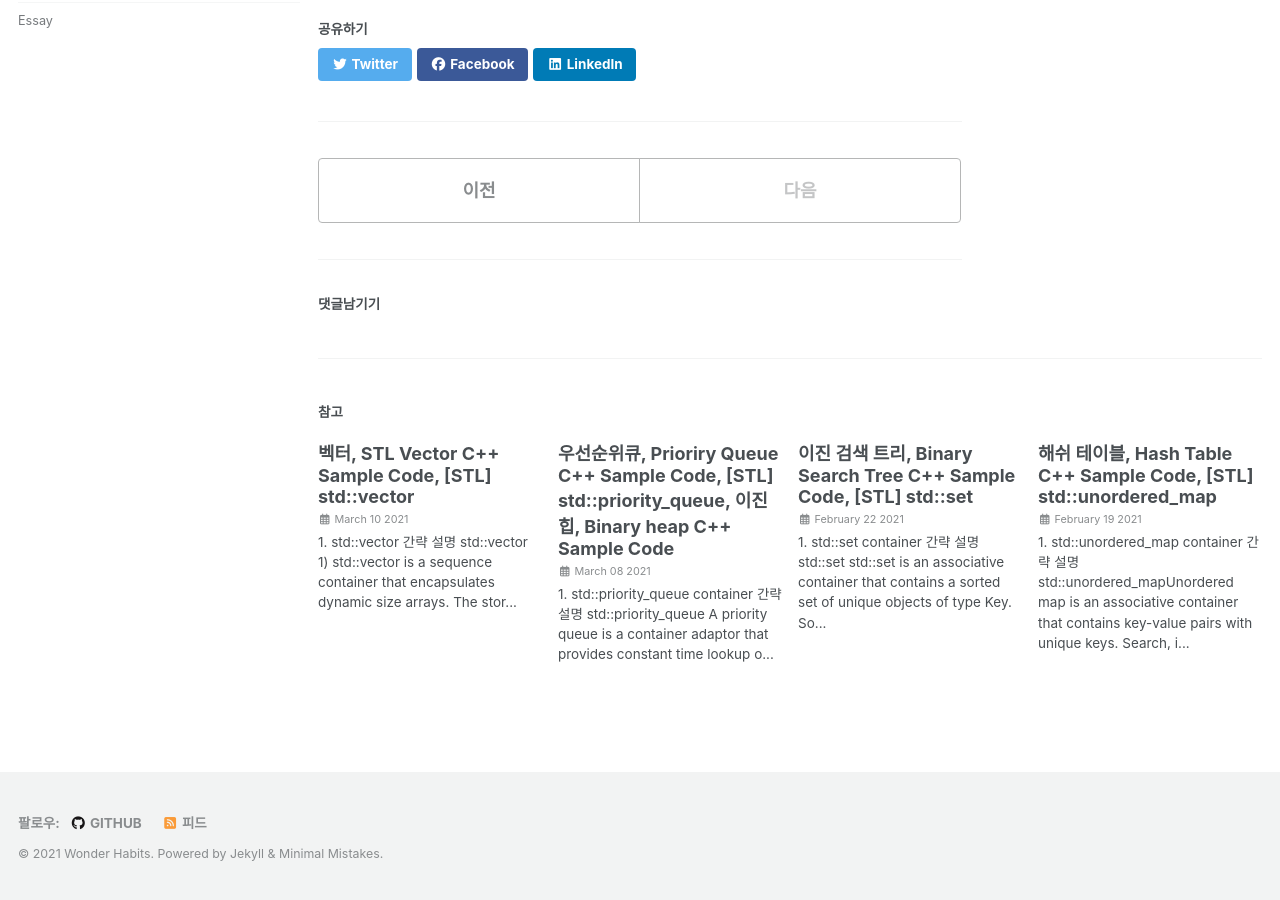
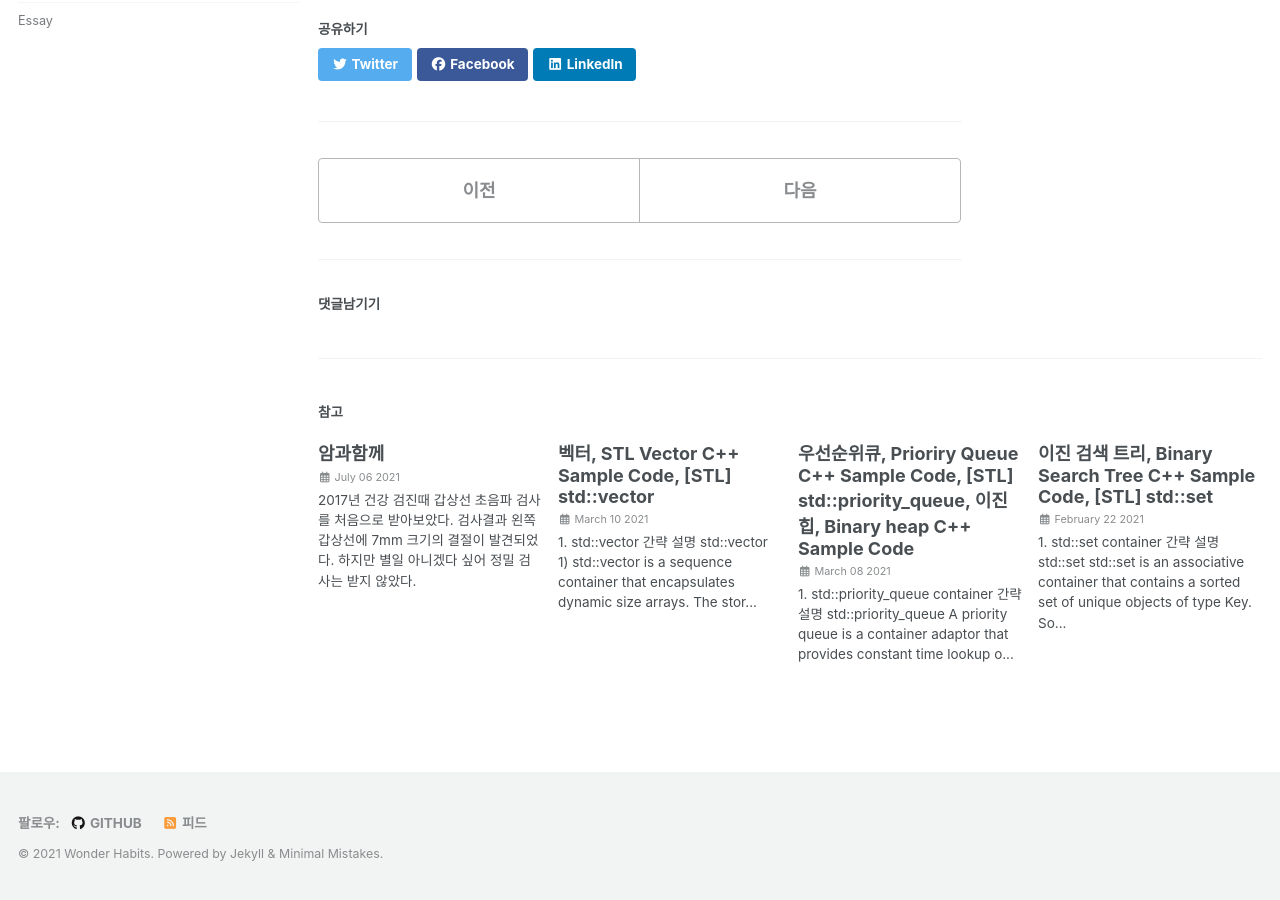
Before and after one commit to WonderHabits/wonderhabits.github.io, a Jekyll site: the page built from _posts/2021-07-06-1_cancer.md, in a window 1280 px wide and 900 px high, scrolled down 1328 px. Built offline with Jekyll 4.4.1, drawn with Linux system fonts in a browser that asks for light colours; cached includes are drawn as plain includes; nearby versions of some CDN libraries; comment, search, counter and statistics services are not loaded.

Commit message:
add post

```diff
--- a/_posts/2021-07-06-1_In_the_hospital.md
+++ b/_posts/2021-07-06-1_cancer.md
@@ -17,9 +17,9 @@ use_math: true
 서울대학교 병원에 갑상선 진료를 받으러 갔다.
 평소와 같이 병원은 환자들로 붐볐다.
 
-"안녕히 계세요"
+**안녕히 계세요"**
 
-"네. 다음 진료 때 뵐께요"
+**"네. 다음 진료 때 뵐께요"**
 
 담당의사 선생님께 인사를 한 뒤 진료실을 나왔다.
 짐을 챙기느라 진료실 앞 의자에 잠시 앉았다.
@@ -29,11 +29,11 @@ use_math: true
 남편으로 보이는 남자가 진료실 앞에 앉아있었다.
 남편은 아내를 발견하곤 무뚝뚝한 말투로 말을 건냈다.
 
-"뭐래?"
+**"뭐래?"**
 
 그러자 아내는 원망스런 눈초리로 남편을 쳐다보며 대답했다.
 
-"암이래.."
+**"암이래.."**
 
 둘은 잠시동안 아무 얘기없이 멍하니 서로 쳐다보기만 했다.
 잠깐의 정적이 흐르고 그 여자는 종종 걸음으로 빠르게 병원 건물 밖으로 사라졌다.
@@ -41,12 +41,16 @@ use_math: true
 
 
 
+
 나도 짐을 챙겨 병원 건물 밖을 나오며 아내에게 전화를 걸었다.
 
-"여보 나 진료 끝났어"
+**"여보 나 진료 끝났어"**
 
 아내가 궁금한 목소리로 나에게 진료 결과를 물어보았다.
 
-"뭐래?"
+**"뭐래?"**
 
-"암이래.."
+
+
+
+**"암이래.."**
--- /dev/null
+++ b/_posts/2021-07-06-2_with_cancer.md
@@ -0,0 +1,55 @@
+---
+title: "암과함께"
+header:
+  # image: /assets/images/koin.jpg
+categories:
+  - Essay
+tags:
+  - 갑상선암
+  - 어느부부
+  - 서울대학교 병원
+toc: true
+last_modified_at: 2021-07-07
+use_math: true
+---
+
+2017년 건강 검진때 갑상선 초음파 검사를 처음으로 받아보았다.
+검사결과 왼쪽 갑상선에 7mm 크기의 결절이 발견되었다.
+하지만 별일 아니겠다 싶어 정밀 검사는 받지 않았다.
+
+2021년, 올해 초 건강 검진에서도 갑상선 초음파 검사를 받았다.
+역시 같은 크기의 결절이 그대로 남아있었다.
+초음파 검사 담당 의사는 나에게 정밀 검사를 왜 아직도 받지 않았냐고 다그쳤다.
+
+그래서 서울대학교 병원에서 정밀 검사를 진행하였다.
+가느다랗고 기다란 침으로 갑성선의 조직을 검사하는 세침 검사를 받았다.
+검사가 끝나고 검사 결과를 듣기 위해 담당 의사 진료실로 들어갔다.
+
+담당 의사는 나를 보자마자 안타까운 표정을 지었다.
+그리고 최대한 나를 당황시키지 않으려는 차분한 목소리로 얘기했다.
+
+**" 검사결과 악성입니다.**
+**암일 확률은 통계적으로 95%정도라고 보시면 됩니다.**
+**매우 높은 확률이죠.**
+**그래서 림프절 전이가 일어났는지 추가검사가 필요합니다.**
+**만약 전이가 일어난 상황이라면 림프절과 갑상선 절제를 반드시 해야합니다.**
+**운이 좋아 전이가 아직 일어나지 않은 상황이라면 절제를 하셔도 되고 안하셔도 됩니다.**
+**갑상선 암은 예후가 좋은 암이라고 불립니다.**
+**암의 성장이나 진행속도가 다른 암에 비해 매우 느립니다.**
+**개인차가 심해서 1년뒤에 커질 수도 있고, 5년, 10년, 또는 100년뒤에 커질 수도 있습니다.**
+**그래서 지금 당장 절제를 안하신다면 나중에 하셔도 됩니다.**
+**그건 환자분의 결정에 따른 거죠.**
+**몸안에 암이 있다는 스트레스가 암을 성장 시킬수 도 있어서 바로 절제 하시는 분들도 있고**
+**아닌 분들도 있습니다.**
+**그럼 추가검사 받으시고 다음 진료 때 까지 마음의 결정을 해서 오시면 됩니다. "**
+
+
+
+다행히 추가검사 결과 림프절 전이는 일어나지 않았다.
+
+결정을 해야만 했다.
+암을 갑상선과 함께 잘라내 버릴 것인지 아니면 함께 데리고 살 것인지.
+
+난 같이 살아보기로 결정했다.
+
+암과 함께
```
